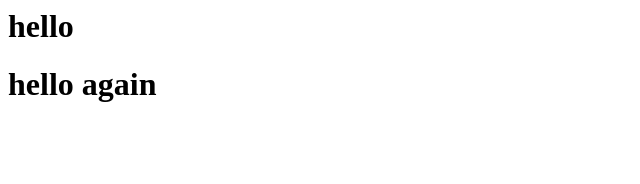
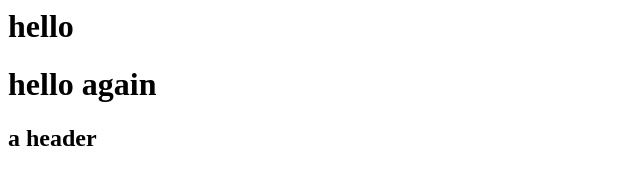
Before and after one commit to joshcodingdojo/kent_example_repo, a plain HTML site: page index.html in a window 1280 px wide. Shown: the whole page, without its empty margins (0-640 px from the left). Drawn offline with Linux system fonts and the light colour scheme.

Commit message:
more modifications and added app javascript file

```diff
--- /dev/null
+++ b/app.js
@@ -0,0 +1 @@
+console.log('hello')
--- a/index.html
+++ b/index.html
@@ -3,5 +3,6 @@
   <body>
     <h1>hello</h1>
     <h1>hello again</h1>
+    <h2>a header</h2>
   </body>
 </html>
```
Also changed, not shown: ex.txt.
